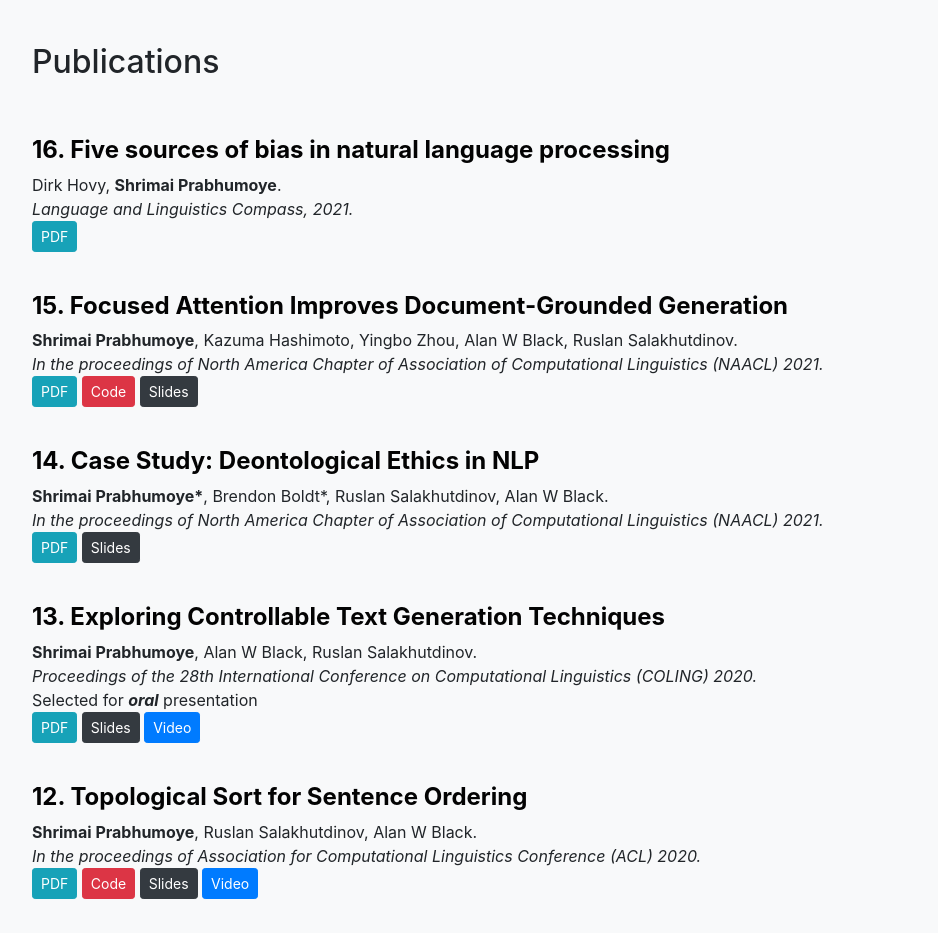
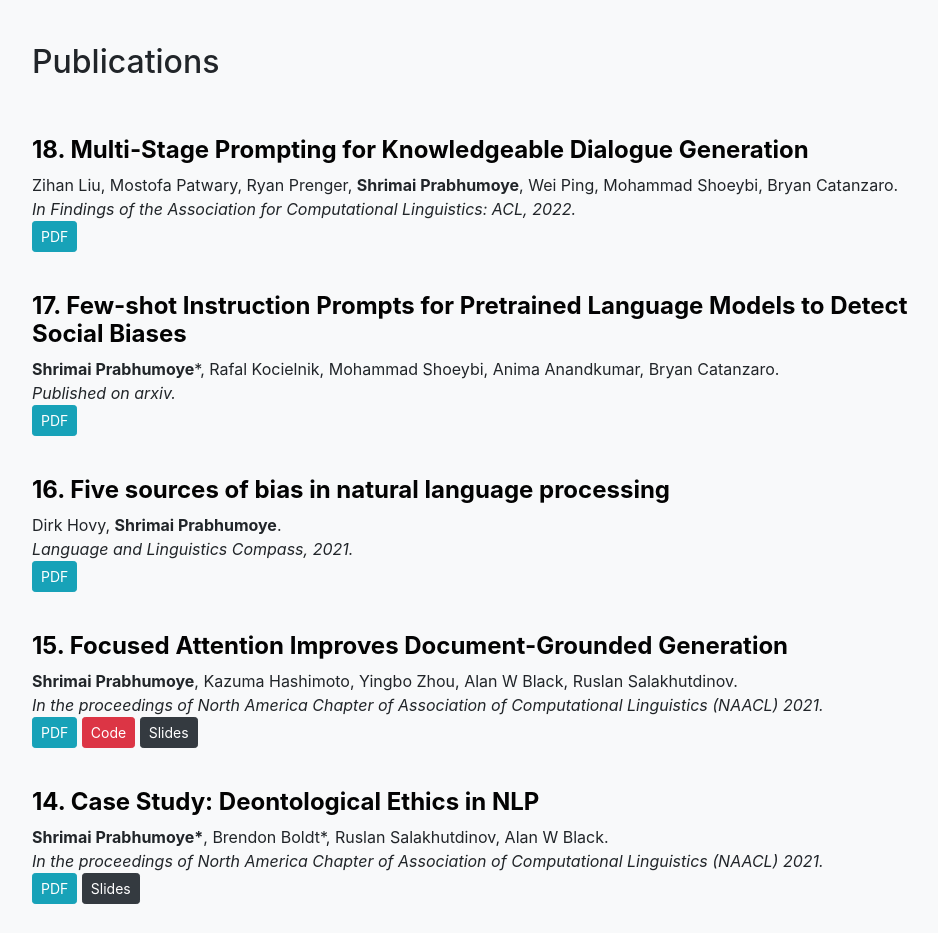
Before and after one commit to shrimai/shrimai.github.io, a website with bundled scripts: page index.html in a window 1280 px wide. Shown: the part 1140-2073 px from the top of the page, without its empty margins (148-1086 px from the left). Built offline with nearby package versions, Linux system fonts and the light colour scheme.

Commit message:
updating a paper

```diff
--- a/index.html
+++ b/index.html
@@ -165,6 +165,26 @@
       <div class="row">
         <div class="col-lg-10 mx-auto">
           <h2 style="padding-bottom: 5%;">Publications</h2>
+          <h4 class="font-weight-bold">
+            <a onclick="window.open(this.href); return false;" title="https://arxiv.org/pdf/2203.08745.pdf" href="https://arxiv.org/pdf/2203.08745.pdf" onkeypress="window.open(this.href); return false;">18. Multi-Stage Prompting for Knowledgeable Dialogue Generation</a>
+          </h4>
+          <p>
+            Zihan Liu, Mostofa Patwary, Ryan Prenger, <strong>Shrimai Prabhumoye</strong>, Wei Ping, Mohammad Shoeybi, Bryan Catanzaro.<br>
+            <i> In Findings of the Association for Computational Linguistics: ACL, 2022.</i><br>
+            <a onclick="window.open(this.href); return false;" title="https://aclanthology.org/2022.findings-acl.104.pdf" href="https://aclanthology.org/2022.findings-acl.104.pdf" onkeypress="window.open(this.href); return false;" target="_blank"><button type="button" class="btn btn-info btn-sm">PDF</button></a>
+          </p>
+          <br>
+
+          <h4 class="font-weight-bold">
+            <a onclick="window.open(this.href); return false;" title="https://arxiv.org/pdf/2112.07868.pdf" href="https://arxiv.org/pdf/2112.07868.pdf" onkeypress="window.open(this.href); return false;">17. Few-shot Instruction Prompts for Pretrained Language Models to Detect Social Biases</a>
+          </h4>
+          <p>
+            <strong>Shrimai Prabhumoye</strong>*, Rafal Kocielnik, Mohammad Shoeybi, Anima Anandkumar, Bryan Catanzaro.<br>
+            <i>Published on arxiv.</i><br>
+            <a onclick="window.open(this.href); return false;" title="https://arxiv.org/pdf/2112.07868.pdf" href="https://arxiv.org/pdf/2112.07868.pdf" onkeypress="window.open(this.href); return false;" target="_blank"><button type="button" class="btn btn-info btn-sm">PDF</button></a>
+          </p>
+          <br>
+
           <h4 class="font-weight-bold">
             <a onclick="window.open(this.href); return false;" title="https://compass.onlinelibrary.wiley.com/doi/pdfdirect/10.1111/lnc3.12432" href="https://compass.onlinelibrary.wiley.com/doi/pdfdirect/10.1111/lnc3.12432" onkeypress="window.open(this.href); return false;">16. Five sources of bias in natural language processing</a>
           </h4>
```
